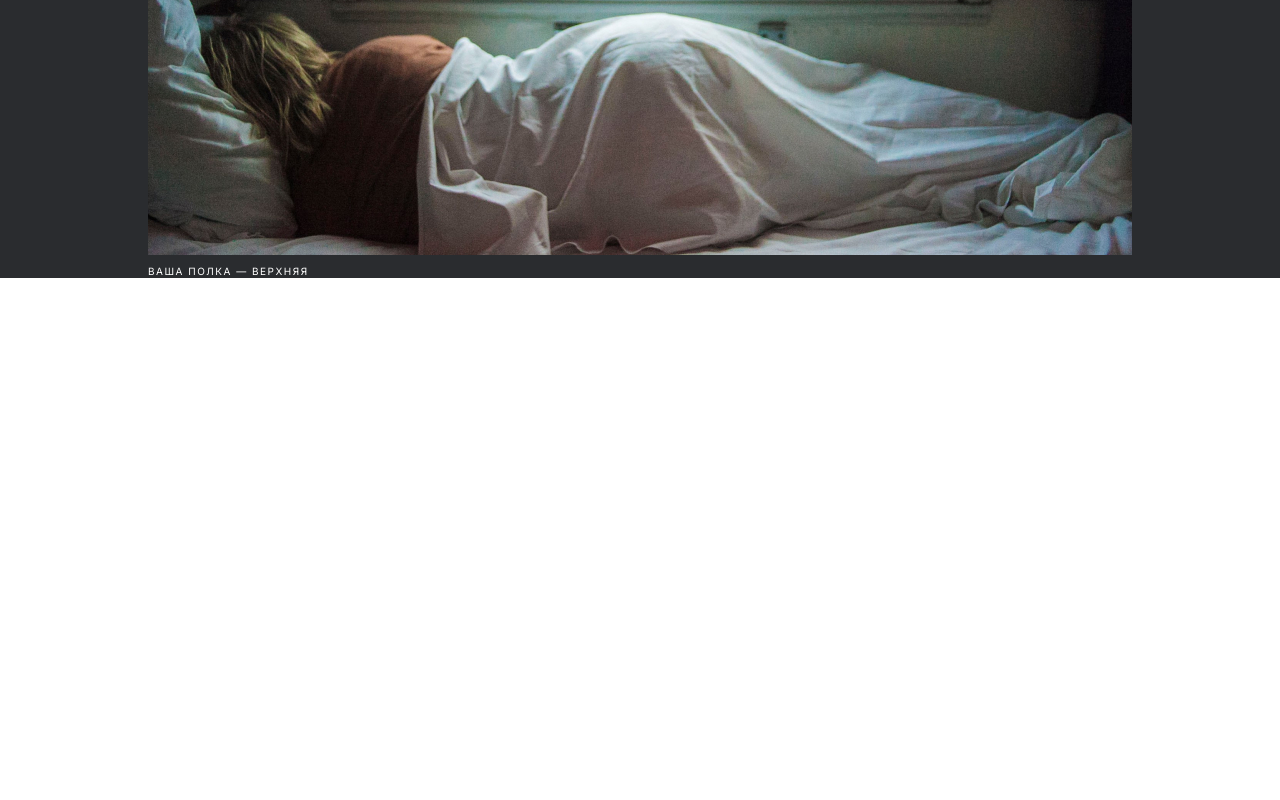
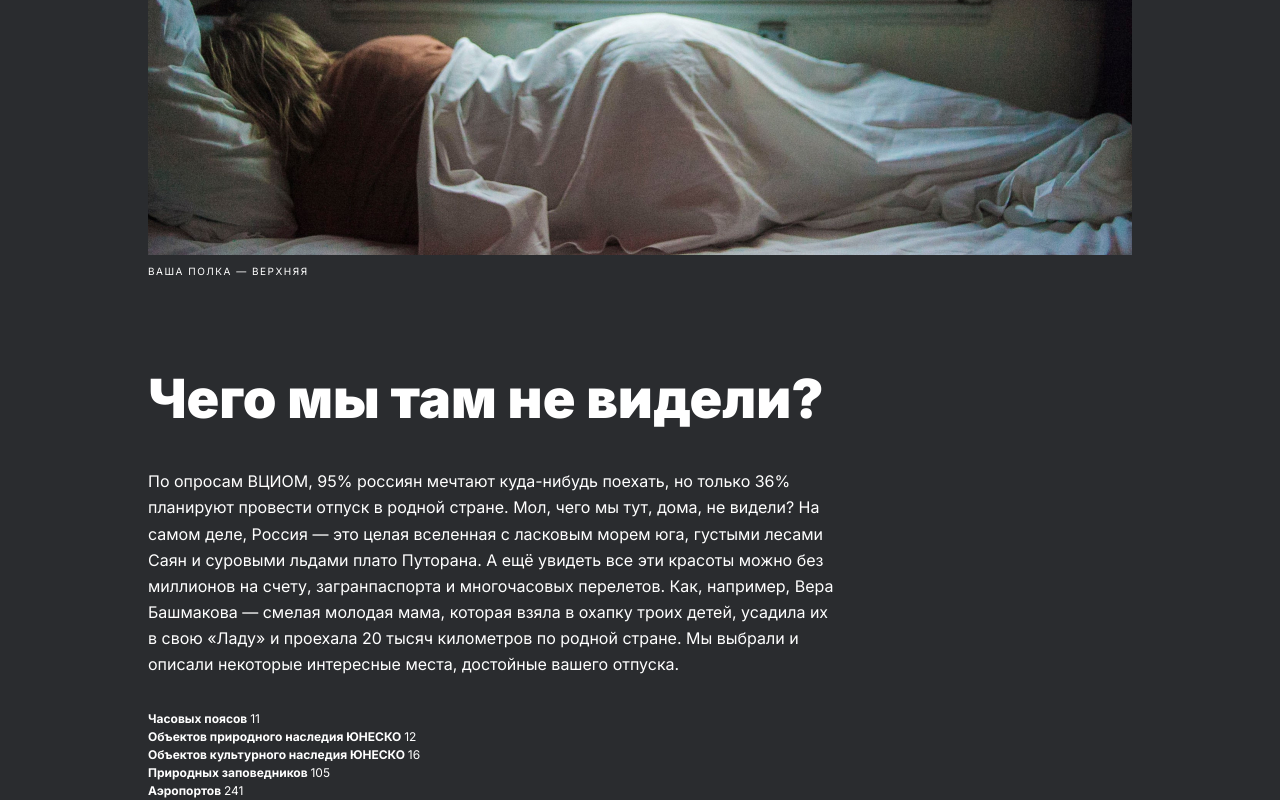
Before and after one commit to maxlivi1/russian-travel, a plain HTML site: page index.html in a window 1280 px wide. Shown: the part 869-1669 px from the top of the page. Before the commit the page ends 1147 px from the top, so only its background shows below. Drawn offline with Linux system fonts and the light colour scheme.

Commit message:
Сделана секция intro

```diff
--- /dev/null
+++ b/blocks/intro/__list-item/intro__list-item.css
@@ -0,0 +1,15 @@
+.intro__list-item {
+  margin: 0;
+  padding: 0;
+  box-sizing: border-box;
+  font-family: 'Inter';
+  font-style: normal;
+  font-weight: 700;
+  font-size: 12px;
+  line-height: 18px;
+  color: #fff;
+}
+
+.intro__list-item span {
+  font-weight: 400;
+}
--- /dev/null
+++ b/blocks/intro/__list/intro__list.css
@@ -0,0 +1,6 @@
+.intro__list {
+  margin: 33px 0 0 0;
+  padding: 0;
+  box-sizing: border-box;
+  list-style-type: none;
+}
--- /dev/null
+++ b/blocks/intro/__text/intro__text.css
@@ -0,0 +1,11 @@
+.intro__text {
+  margin: 40px 0 0 0;
+  padding: 0;
+  box-sizing: border-box;
+  font-family: 'Inter';
+  font-style: normal;
+  font-weight: 400;
+  font-size: 16px;
+  line-height: 163%;
+  color: #fff;
+}
--- /dev/null
+++ b/blocks/intro/__title/intro__title.css
@@ -0,0 +1,11 @@
+.intro__title {
+  margin: 0;
+  padding: 0;
+  box-sizing: border-box;
+  font-family: 'Inter';
+  font-style: normal;
+  font-weight: 900;
+  font-size: 54px;
+  line-height: 58px;
+  color: #fff;
+}
--- /dev/null
+++ b/blocks/intro/intro.css
@@ -0,0 +1,8 @@
+.intro {
+  margin: 92px 442px 0 148px;
+  padding: 0;
+  box-sizing: border-box;
+  display: flex;
+  flex-direction: column;
+  align-items: flex-start;
+}
--- a/index.html
+++ b/index.html
@@ -32,7 +32,17 @@
         </div>
         <p class="lead__caption">ваша полка — верхняя</p>
       </section>
-      <section class="intro"></section>
+      <section class="intro">
+        <h2 class="intro__title">Чего мы там не видели?</h2>
+        <p class="intro__text">По опросам ВЦИОМ, 95% россиян мечтают куда-нибудь поехать, но только 36% планируют провести отпуск в родной стране. Мол, чего мы тут, дома, не видели? На самом деле, Россия — это целая вселенная с ласковым морем юга, густыми лесами Саян и суровыми льдами плато Путорана. А ещё увидеть все эти красоты можно без миллионов на счету, загранпаспорта и многочасовых перелетов. Как, например, Вера Башмакова — смелая молодая мама, которая взяла в охапку троих детей, усадила их в свою «Ладу» и проехала 20 тысяч километров по родной стране. Мы выбрали и описали некоторые интересные места, достойные вашего отпуска.</p>
+        <ul class="intro__list">
+          <li class="intro__list-item">Часовых поясов <span>11</span></li>
+          <li class="intro__list-item">Объектов природного наследия ЮНЕСКО <span>12</span></li>
+          <li class="intro__list-item">Объектов культурного наследия ЮНЕСКО <span>16</span></li>
+          <li class="intro__list-item">Природных заповедников <span>105</span></li>
+          <li class="intro__list-item">Аэропортов <span>241</span></li></li>
+        </ul>
+      </section>
       <section class="photo-grid"></section>
       <section class="places"></section>
       <section class="cover"></section>
--- a/pages/index.css
+++ b/pages/index.css
@@ -12,3 +12,9 @@
 @import url(../blocks/lead/__image/lead__image.css);
 @import url(../blocks/lead/__route/lead__route.css);
 @import url(../blocks/lead/__caption/lead__caption.css);
+
+@import url(../blocks/intro/intro.css);
+@import url(../blocks/intro/__title/intro__title.css);
+@import url(../blocks/intro/__text/intro__text.css);
+@import url(../blocks/intro/__list/intro__list.css);
+@import url(../blocks/intro/__list-item/intro__list-item.css);
```
